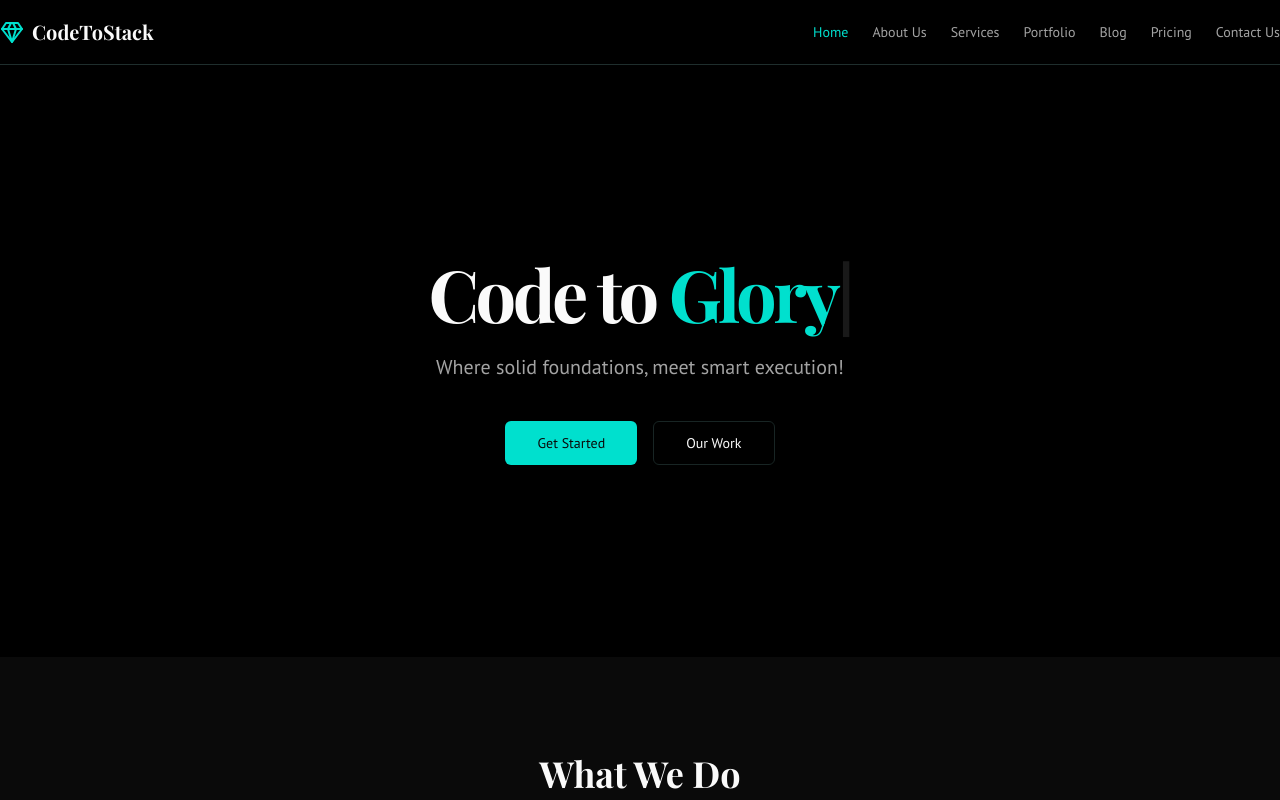
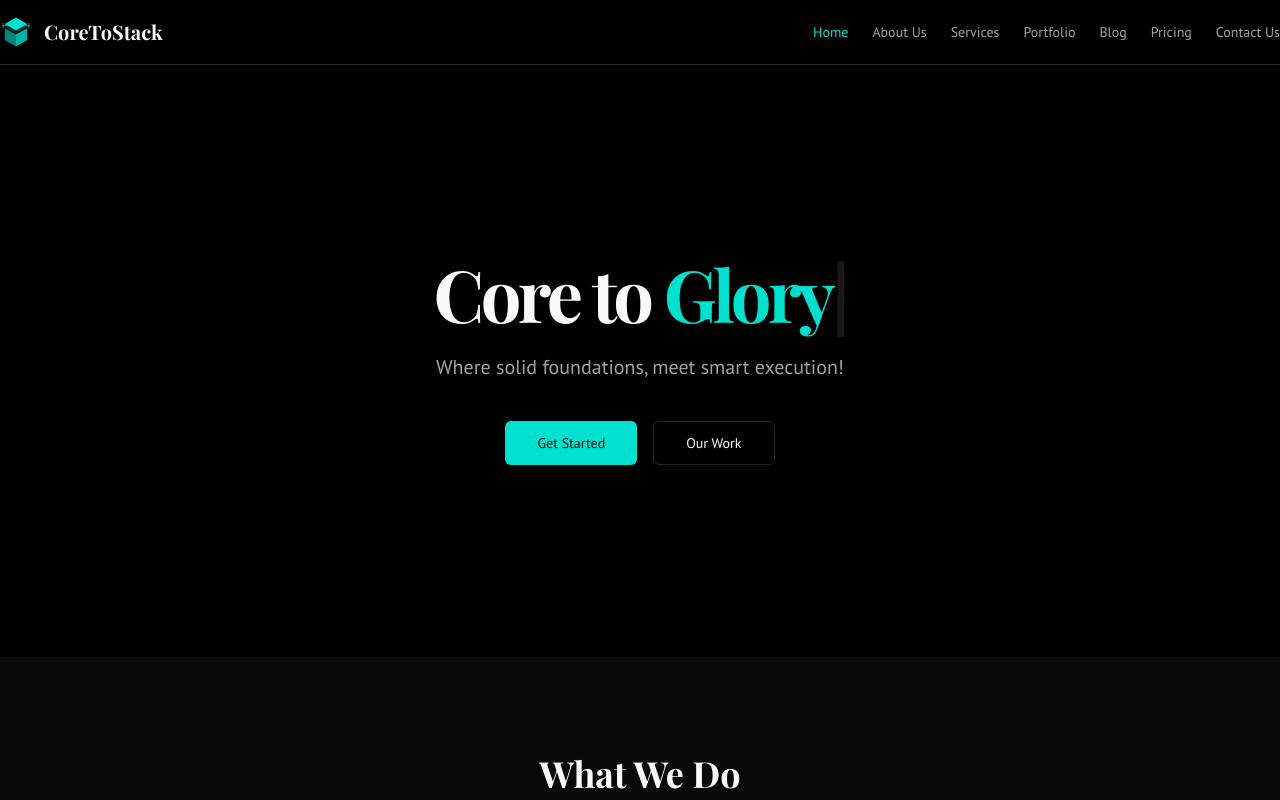
Before and after one commit to zobi404/coretostack, a Next.js app: page / in a window 1280 px wide. Shown: the top 800 px of the page. Built offline with nearby package versions, Linux system fonts and the light colour scheme; a web font is replaced by a local one.

Commit message:
use this as a logo

```diff
--- a/src/app/about/page.tsx
+++ b/src/app/about/page.tsx
@@ -35,7 +35,7 @@ export default function AboutPage() {
   return (
     <div className="container mx-auto px-4 py-16 md:py-24">
       <section className="text-center mb-16 md:mb-24">
-        <h1 className="font-headline text-4xl md:text-6xl font-bold mb-4">About CodeToStack</h1>
+        <h1 className="font-headline text-4xl md:text-6xl font-bold mb-4">About CoreToStack</h1>
         <p className="text-lg md:text-xl text-muted-foreground max-w-3xl mx-auto">
           We are a passionate team of designers, developers, and strategists dedicated to creating digital experiences that are not only beautiful but also effective.
         </p>
@@ -56,7 +56,7 @@ export default function AboutPage() {
           <div className="space-y-6">
             <h2 className="font-headline text-3xl md:text-4xl font-bold">Our story is one of passion, innovation, and a relentless pursuit of excellence.</h2>
             <p className="text-muted-foreground leading-relaxed text-lg">
-                CodeToStack is a software development and design agency recognized globally. We provide digital transformation services to companies all over the world. We pride ourselves in assisting our clients transition into the digital world smoothly.
+                CoreToStack is a software development and design agency recognized globally. We provide digital transformation services to companies all over the world. We pride ourselves in assisting our clients transition into the digital world smoothly.
             </p>
           </div>
         </div>
--- a/src/app/admin/settings/page.tsx
+++ b/src/app/admin/settings/page.tsx
@@ -17,7 +17,7 @@ export default function AdminSettingsPage() {
             <form className="space-y-4 max-w-lg">
               <div className="space-y-2">
                 <Label htmlFor="email">Public Email</Label>
-                <Input id="email" defaultValue="hello@codetostack.com" />
+                <Input id="email" defaultValue="hello@coretostack.com" />
               </div>
               <div className="space-y-2">
                 <Label htmlFor="phone">Phone Number</Label>
--- a/src/app/blog/page.tsx
+++ b/src/app/blog/page.tsx
@@ -9,7 +9,7 @@ export default function BlogPage() {
   return (
     <div className="container mx-auto px-4 py-16 md:py-24">
       <section className="text-center mb-16 md:mb-24">
-        <h1 className="font-headline text-4xl md:text-6xl font-bold mb-4">CodeToStack Blog</h1>
+        <h1 className="font-headline text-4xl md:text-6xl font-bold mb-4">CoreToStack Blog</h1>
         <p className="text-lg md:text-xl text-muted-foreground max-w-3xl mx-auto">
           Insights, tutorials, and stories from the world of design and development.
         </p>
--- a/src/app/contact/page.tsx
+++ b/src/app/contact/page.tsx
@@ -33,7 +33,7 @@ export default function ContactPage() {
                     </div>
                     <div>
                         <h3 className="text-xl font-semibold">Email Us</h3>
-                        <p className="text-muted-foreground text-lg">hello@codetostack.com</p>
+                        <p className="text-muted-foreground text-lg">hello@coretostack.com</p>
                     </div>
                 </div>
                 <div className="flex items-start gap-4">
--- a/src/app/layout.tsx
+++ b/src/app/layout.tsx
@@ -5,7 +5,7 @@ import Footer from "@/components/layout/Footer";
 import "./globals.css";
 
 export const metadata: Metadata = {
-  title: "CodeToStack Studios",
+  title: "CoreToStack",
   description: "Innovation by Design. We build stunning web and mobile experiences.",
 };
 
--- a/src/components/auth/LoginForm.tsx
+++ b/src/components/auth/LoginForm.tsx
@@ -18,7 +18,7 @@ export function LoginForm() {
     const password = event.currentTarget.password.value;
 
     // In a real app, you would call Firebase Auth here.
-    if (email === "admin@codetostack.com" && password === "password") {
+    if (email === "admin@coretostack.com" && password === "password") {
       toast({
         title: "Login Successful",
         description: "Redirecting to admin dashboard...",
@@ -39,7 +39,7 @@ export function LoginForm() {
     <form onSubmit={handleSubmit} className="space-y-4">
       <div className="space-y-2">
         <Label htmlFor="email">Email</Label>
-        <Input id="email" type="email" placeholder="admin@codetostack.com" defaultValue="admin@codetostack.com" required />
+        <Input id="email" type="email" placeholder="admin@coretostack.com" defaultValue="admin@coretostack.com" required />
       </div>
       <div className="space-y-2">
         <Label htmlFor="password">Password</Label>
--- a/src/components/home/TypedHeading.tsx
+++ b/src/components/home/TypedHeading.tsx
@@ -43,7 +43,7 @@ export default function TypedHeading() {
 
   return (
     <h1 className="font-headline text-4xl md:text-7xl font-bold tracking-tighter mb-6 animate-fade-in-up">
-      Code to <span className="text-primary">{words[index].substring(0, subIndex)}</span>
+      Core to <span className="text-primary">{words[index].substring(0, subIndex)}</span>
       <span className={blink ? 'animate-ping' : ''}>|</span>
     </h1>
   );
--- a/src/components/layout/Footer.tsx
+++ b/src/components/layout/Footer.tsx
@@ -78,7 +78,7 @@ export default function Footer() {
           </div>
         </div>
         <div className="mt-12 border-t border-primary-foreground/20 pt-8 text-center text-sm text-primary-foreground/80">
-          <p>&copy; {new Date().getFullYear()} CodeToStack. All rights reserved.</p>
+          <p>&copy; {new Date().getFullYear()} CoreToStack. All rights reserved.</p>
         </div>
       </div>
     </footer>
--- a/src/components/ui/logo.tsx
+++ b/src/components/ui/logo.tsx
@@ -1,12 +1,29 @@
 import Link from 'next/link';
-import { Gem } from 'lucide-react';
 import { cn } from '@/lib/utils';
 
 export function Logo({ className }: { className?: string }) {
   return (
-    <Link href="/" className={cn("flex items-center gap-2 text-xl font-bold", className)}>
-      <Gem className="h-6 w-6 text-primary" />
-      <span className="font-headline">CodeToStack</span>
+    <Link href="/" className={cn("flex items-center gap-3 text-xl font-bold", className)}>
+      <svg
+        width="32"
+        height="32"
+        viewBox="0 0 100 100"
+        fill="none"
+        xmlns="http://www.w3.org/2000/svg"
+        className="h-8 w-8 text-primary"
+      >
+        <path d="M50 5L15 25V35L50 55L85 35V25L50 5Z" fill="currentColor" fillOpacity="0.2" />
+        <path d="M50 5L15 25L50 45L85 25L50 5Z" fill="currentColor" />
+        <path d="M15 38V75L50 95V58L15 38Z" fill="currentColor" fillOpacity="0.6" />
+        <path d="M85 38V75L50 95V58L85 38Z" fill="currentColor" fillOpacity="0.8" />
+        <path d="M10 22L10 38" stroke="currentColor" strokeWidth="2" />
+        <path d="M90 22L90 38" stroke="currentColor" strokeWidth="2" />
+        <path d="M7 30H23" stroke="currentColor" strokeWidth="2" />
+        <path d="M77 30H93" stroke="currentColor" strokeWidth="2" />
+        <circle cx="27" cy="30" r="2" fill="currentColor" />
+        <circle cx="73" cy="30" r="2" fill="currentColor" />
+      </svg>
+      <span className="font-headline">CoreToStack</span>
     </Link>
   );
 }
--- a/src/lib/mock-data.ts
+++ b/src/lib/mock-data.ts
@@ -20,7 +20,7 @@ export const mockPosts: Post[] = [
         <li><strong>Faster Load Times:</strong> Fewer elements mean smaller page sizes and quicker rendering.</li>
         <li><strong>Timeless Aesthetic:</strong> Minimalist designs tend to age better than trend-heavy ones.</li>
       </ul>
-      <p>At CodeToStack, we embrace minimalist principles to create designs that are not only beautiful but also highly functional. It's about finding the perfect balance between form and function.</p>
+      <p>At CoreToStack, we embrace minimalist principles to create designs that are not only beautiful but also highly functional. It's about finding the perfect balance between form and function.</p>
     `
   },
   {
```
